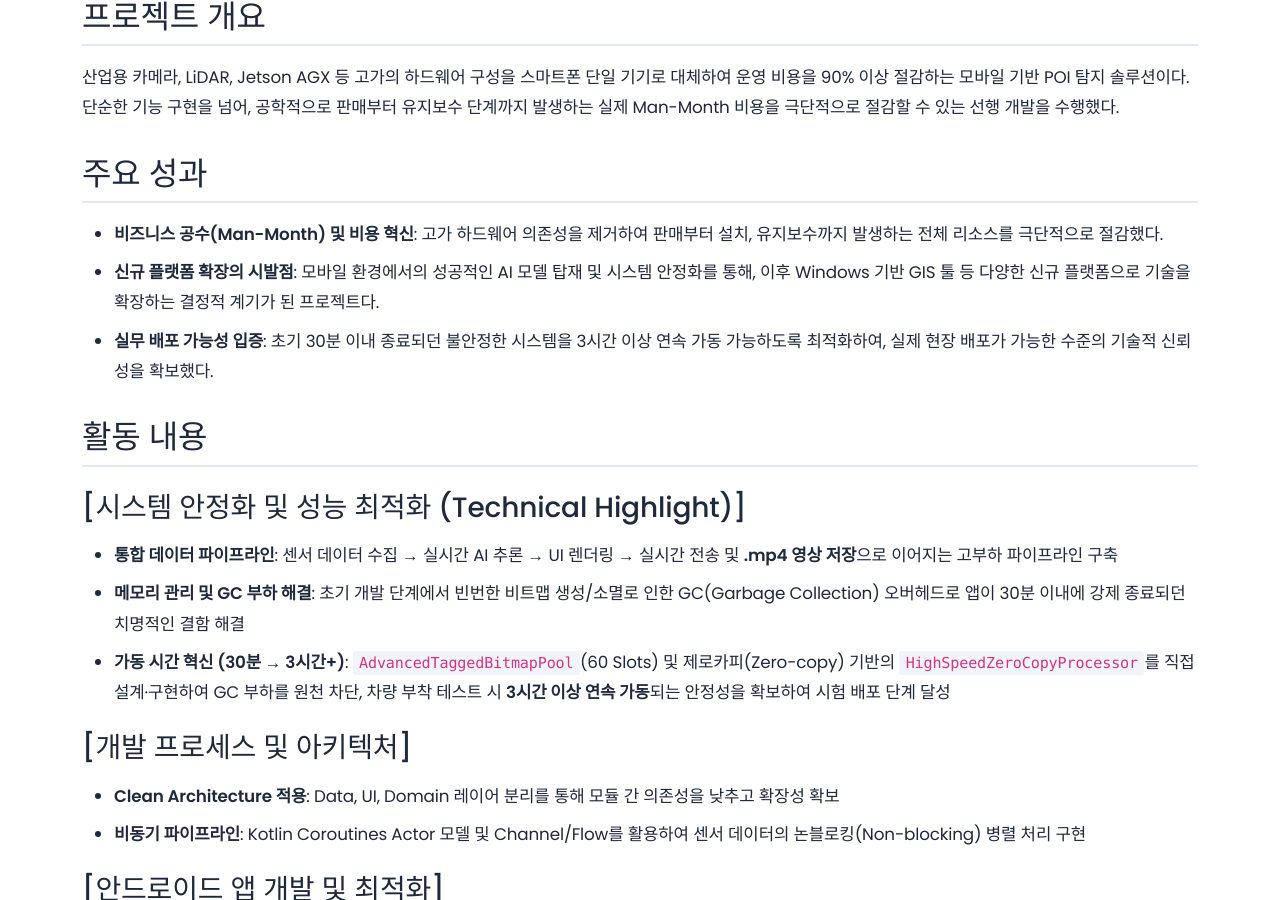
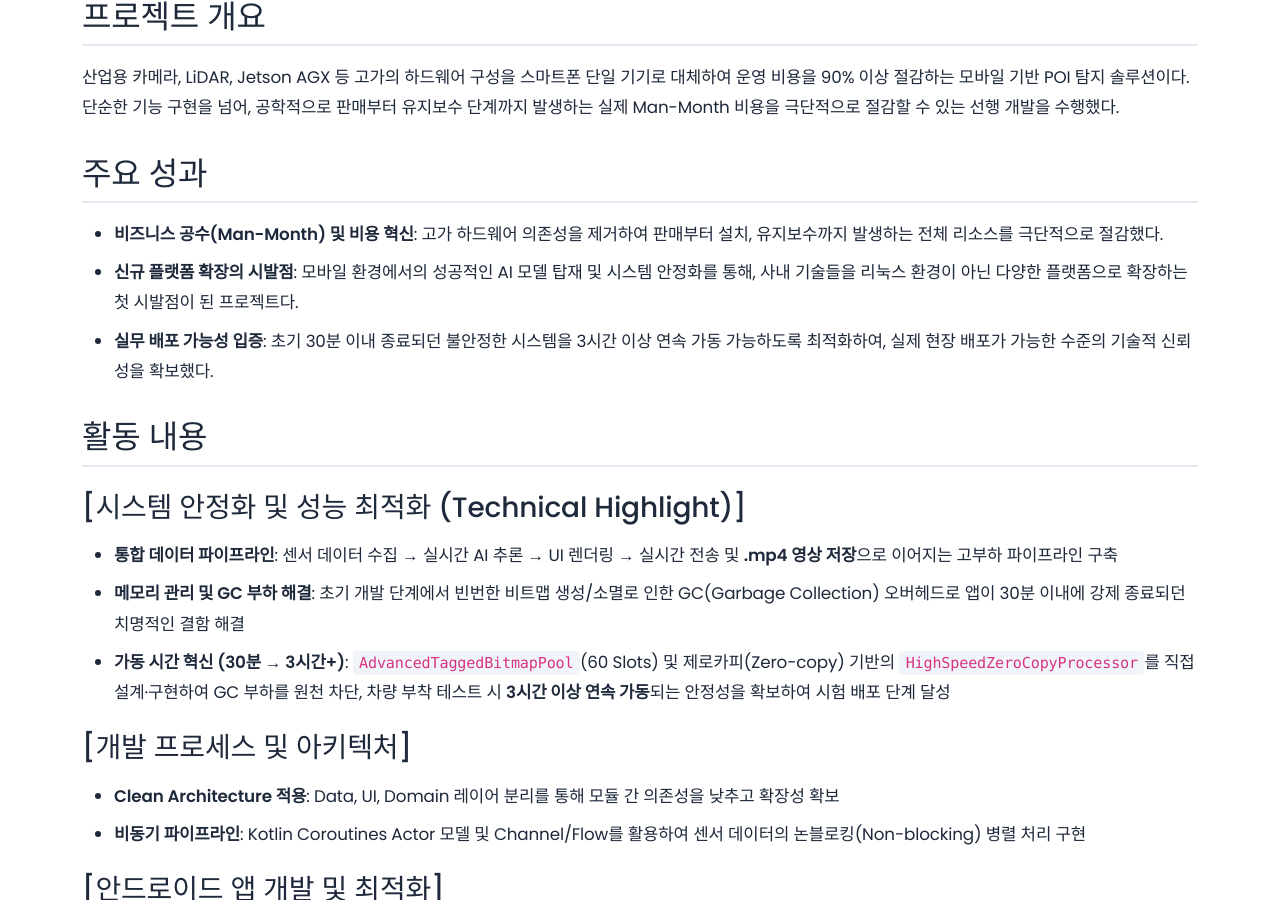
Before and after one commit to jinwoo-Sync/jinwoo-Sync.github.io, a Jekyll site: the page built from _projects/real-time_poi.md, in a window 1280 px wide and 900 px high, scrolled down 388 px. Built offline with Jekyll 4.4.1, drawn with Linux system fonts in a browser that asks for light colours.

Commit message:
성과 추가

```diff
--- a/_projects/real-time_poi.md
+++ b/_projects/real-time_poi.md
@@ -15,7 +15,7 @@ order: 4
 ## 주요 성과
 
 - **비즈니스 공수(Man-Month) 및 비용 혁신**: 고가 하드웨어 의존성을 제거하여 판매부터 설치, 유지보수까지 발생하는 전체 리소스를 극단적으로 절감했다.
-- **신규 플랫폼 확장의 시발점**: 모바일 환경에서의 성공적인 AI 모델 탑재 및 시스템 안정화를 통해, 이후 Windows 기반 GIS 툴 등 다양한 신규 플랫폼으로 기술을 확장하는 결정적 계기가 된 프로젝트다.
+- **신규 플랫폼 확장의 시발점**: 모바일 환경에서의 성공적인 AI 모델 탑재 및 시스템 안정화를 통해, 사내 기술들을 리눅스 환경이 아닌 다양한 플랫폼으로 확장하는 첫 시발점이 된 프로젝트다.
 - **실무 배포 가능성 입증**: 초기 30분 이내 종료되던 불안정한 시스템을 3시간 이상 연속 가동 가능하도록 최적화하여, 실제 현장 배포가 가능한 수준의 기술적 신뢰성을 확보했다.
 
 ## 활동 내용
```
